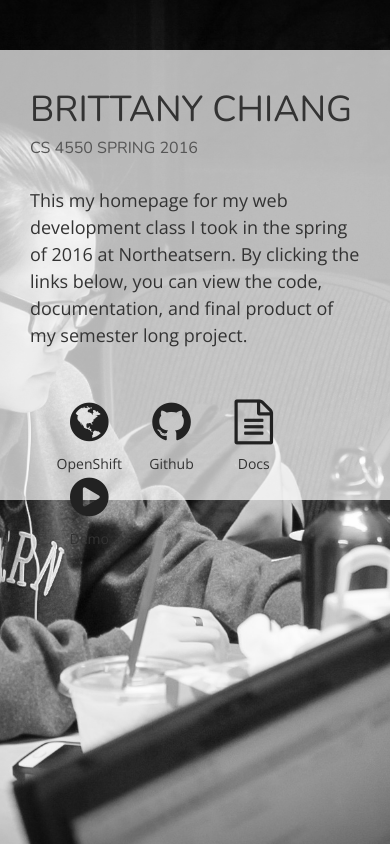
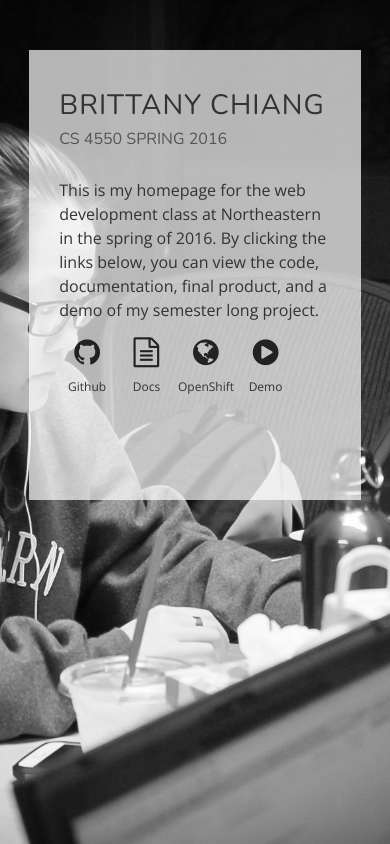
Before and after one commit to bchiang7/WebDevSpring2016, a website: page public/index.html in a window 390 px wide. Drawn offline with nearby package versions, Linux system fonts and the light colour scheme.

Commit message:
assignment 1

```diff
--- a/public/assignment/css/style.css
+++ b/public/assignment/css/style.css
@@ -12,8 +12,11 @@ html, body {
 }
 #intro .intro-panel {
     background: rgba(255, 255, 255, 0.7);
+    width: 450px;
     height: 450px;
+    position: absolute;
     top: 50px;
+    right: 50px;
     padding: 40px 30px;
 }
 #intro .intro-panel h1, #intro .intro-panel h2 {
@@ -22,9 +25,15 @@ html, body {
     text-transform: uppercase;
     margin: 0 auto 10px;
 }
+#intro .intro-panel h1 {
+    letter-spacing: 1px;
+}
 #intro .intro-panel h2 {
     font-size: 16px;
     color: #555;
+}
+#intro .intro-links {
+    margin: 0 auto;
 }
 #intro .intro-panel ul {
     margin: 50px auto;
@@ -38,14 +47,60 @@ html, body {
     font-size: 45px;
     padding: 0 20px;
 }
-#intro .intro-panel ul li .fa-file-text-o {
-    /*font-size: 42px;*/
-}
 #intro .intro-panel ul li > span {
     display: block;
     text-align: center;
     margin-top: 10px;
 }
+
+@media screen and (max-width: 550px) {
+    #intro .intro-panel {
+        width: 85%;
+        left: 0;
+        right: 0;
+        margin: 0 auto;
+    }
+    #intro .intro-panel h1 {
+        font-size: 36px;
+    }
+    #intro .intro-panel ul li .fa {
+        font-size: 36px;
+        padding: 0 20px;
+    }
+}
+@media screen and (max-width: 480px) {
+    #intro .intro-panel h1 {
+        font-size: 28px;
+    }
+    #intro .intro-panel p {
+        font-size: 16px;
+    }
+    #intro .intro-panel ul {
+        padding: 0;
+    }
+    #intro .intro-panel ul li .fa {
+        padding: 0 15px;
+    }
+}
+@media screen and (max-width: 400px) {
+    #intro .intro-panel ul {
+        margin: 15px auto;
+    }
+    #intro .intro-panel ul li .fa {
+        font-size: 30px;
+    }
+    #intro .intro-panel ul li span {
+        font-size: 12px;
+    }
+}
+@media screen and (max-width: 360px) {
+    #intro .intro-panel ul li .fa {
+        padding: 0 10px;
+    }
+}
+
+
+
 a {
     color: #222;
     text-decoration: none;
@@ -132,6 +187,16 @@ h1 {
     top: 5px;
     margin: 0 10px;
 }
+@media screen and (max-width: 768px) {
+    .glyphicon {
+        margin: 0 3px;
+    }
+}
+@media screen and (max-width: 550px) {
+    .glyphicon {
+        font-size: 16px;
+    }
+}
 .glyphicon-triangle-bottom {
     top: 1px;
     font-size: 12px;
--- a/public/index.html
+++ b/public/index.html
@@ -15,17 +15,19 @@
     <div id="intro">
         <div class="container-fluid">
             <div class="row">
-                <div class="col-sm-8 col-md-4 col-md-offset-7 intro-panel">
+                <div class="intro-panel">
                     <h1>Brittany Chiang</h1>
                     <h2>CS 4550 Spring 2016</h2>
                     <br>
-                    <p>This my homepage for my web development class I took in the spring of 2016 at Northeatsern. By clicking the links below, you can view the code, documentation, and final product of my semester long project.</p>
-                    <ul>
-                        <li><a href="" target="_blank"><i class="fa fa-globe"></i></a><span>OpenShift</span></li>
-                        <li><a href="" target="_blank"><i class="fa fa-github"></i></a><span>Github</span></li>
-                        <li><a href="" target="_blank"><i class="fa fa-file-text-o"></i></a><span>Docs</span></li>
-                        <li><a href="" target="_blank"><i class="fa fa-play-circle"></i></a><span>Demo</span></li>
-                    </ul>
+                    <p>This is my homepage for the web development class at Northeastern in the spring of 2016. By clicking the links below, you can view the code, documentation, final product, and a demo of my semester long project.</p>
+                    <div class="intro-links">
+                        <ul>
+                            <li><a href="https://github.com/bchiang7/WebDevSpring2016" target="_blank"><i class="fa fa-github"></i></a><span>Github</span></li>
+                            <li><a href="" target="_blank"><i class="fa fa-file-text-o"></i></a><span>Docs</span></li>
+                            <li><a href="http://webdevspring2016-chiangbrittany.rhcloud.com/" target="_blank"><i class="fa fa-globe"></i></a><span>OpenShift</span></li>
+                            <li><a href="" target="_blank"><i class="fa fa-play-circle"></i></a><span>Demo</span></li>
+                        </ul>
+                    </div>
                 </div>
             </div>
         </div>
```
